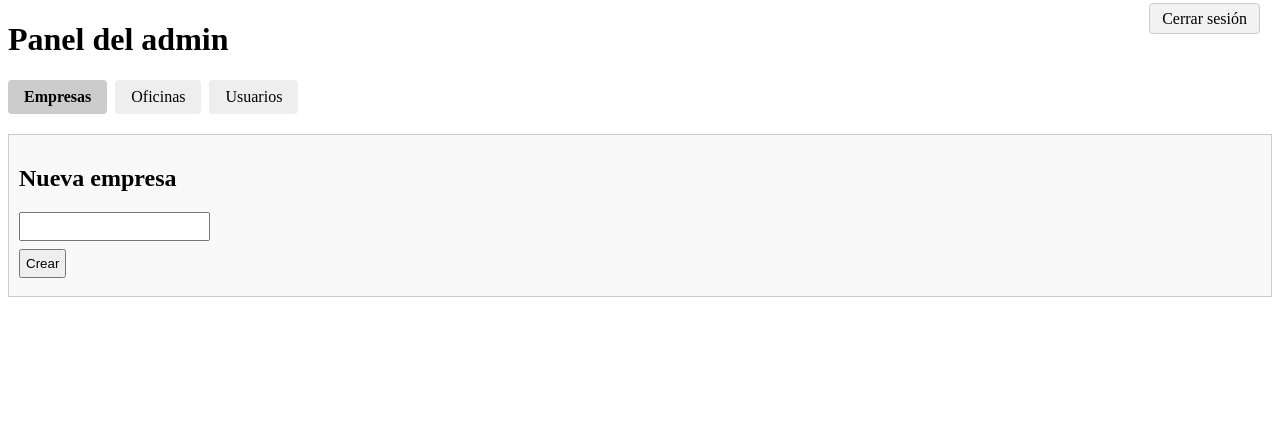
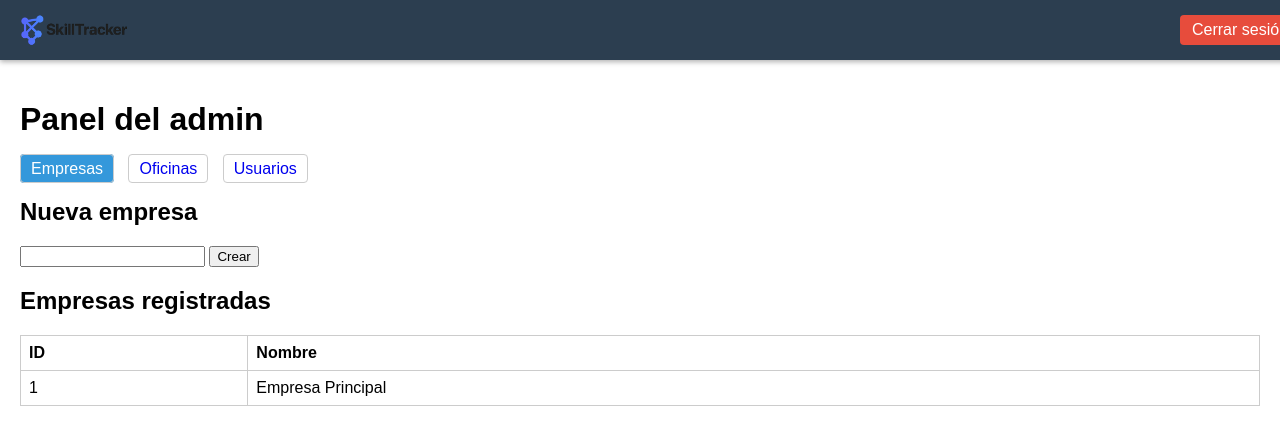
Before and after one commit to nipegun/SkillTracker, a PHP site: page /panel.php in a window 1280 px wide. Shown: the top 445 px of the page. Run offline with PHP 8.4, Linux system fonts and the light colour scheme; a user stored in the database is signed in; data comes from the database, SQL or seed files in the repository.

Commit message:
Update panel.php

```diff
--- a/Web/panel.php
+++ b/Web/panel.php
@@ -10,6 +10,12 @@ if (!esSuperAdmin()) {
 
 $empresas = $pdo->query("SELECT * FROM empresas")->fetchAll();
 $oficinas = $pdo->query("SELECT * FROM oficinas")->fetchAll();
+$usuarios = $pdo->query("
+  SELECT u.*, e.nombre AS empresa, o.nombre AS oficina, o.ciudad AS oficina_ciudad
+  FROM usuarios u
+  JOIN empresas e ON u.empresa_id = e.id
+  JOIN oficinas o ON u.oficina_id = o.id
+")->fetchAll();
 
 $tab = $_GET['tab'] ?? 'empresas';
 ?>
@@ -18,12 +24,15 @@ $tab = $_GET['tab'] ?? 'empresas';
 <head>
   <meta charset="utf-8">
   <title>Panel del admin</title>
-  <link rel="stylesheet" href="/css/estilo.css">
+  <link rel="stylesheet" href="/css/panel.css">
 </head>
 <body>
-  <div class="logout-link">
-    <a href="logout.php">Cerrar sesión</a>
+  <div class="top-bar">
+    <img src="/images/SkillTrackerLogo.png" alt="Logo SkillTracker">
+    <a href="logout.php" class="logout-button">Cerrar sesión</a>
   </div>
+
+  <div class="main-content">
     <h1>Panel del admin</h1>
 
     <div class="tabs">
@@ -40,6 +49,17 @@ $tab = $_GET['tab'] ?? 'empresas';
           <button>Crear</button>
         </form>
 
+        <h2>Empresas registradas</h2>
+        <table>
+          <tr><th>ID</th><th>Nombre</th></tr>
+          <?php foreach ($empresas as $e): ?>
+            <tr>
+              <td><?= htmlspecialchars($e['id']) ?></td>
+              <td><?= htmlspecialchars($e['nombre']) ?></td>
+            </tr>
+          <?php endforeach; ?>
+        </table>
+
       <?php elseif ($tab === 'oficinas'): ?>
         <h2>Nueva oficina</h2>
         <form action="oficinas.php" method="POST">
@@ -47,6 +67,18 @@ $tab = $_GET['tab'] ?? 'empresas';
           <input type="text" name="ciudad" required placeholder="Ciudad">
           <button>Crear</button>
         </form>
+
+        <h2>Oficinas registradas</h2>
+        <table>
+          <tr><th>ID</th><th>Nombre</th><th>Ciudad</th></tr>
+          <?php foreach ($oficinas as $o): ?>
+            <tr>
+              <td><?= htmlspecialchars($o['id']) ?></td>
+              <td><?= htmlspecialchars($o['nombre']) ?></td>
+              <td><?= htmlspecialchars($o['ciudad']) ?></td>
+            </tr>
+          <?php endforeach; ?>
+        </table>
 
       <?php elseif ($tab === 'usuarios'): ?>
         <h2>Nuevo usuario</h2>
@@ -76,9 +108,34 @@ $tab = $_GET['tab'] ?? 'empresas';
           <button>Crear</button>
         </form>
 
+        <h2>Usuarios registrados</h2>
+        <table>
+          <tr>
+            <th>ID</th>
+            <th>Nombre completo</th>
+            <th>Email</th>
+            <th>Empresa</th>
+            <th>Oficina</th>
+            <th>Ciudad</th>
+            <th>Es admin</th>
+          </tr>
+          <?php foreach ($usuarios as $u): ?>
+            <tr>
+              <td><?= htmlspecialchars($u['id']) ?></td>
+              <td><?= htmlspecialchars($u['nombre'] . ' ' . $u['apellido_paterno'] . ' ' . $u['apellido_materno']) ?></td>
+              <td><?= htmlspecialchars($u['email']) ?></td>
+              <td><?= htmlspecialchars($u['empresa']) ?></td>
+              <td><?= htmlspecialchars($u['oficina']) ?></td>
+              <td><?= htmlspecialchars($u['ciudad']) ?></td>
+              <td><?= $u['es_admin'] ? 'Sí' : 'No' ?></td>
+            </tr>
+          <?php endforeach; ?>
+        </table>
+
       <?php else: ?>
         <p>Pestaña no válida.</p>
       <?php endif; ?>
     </div>
+  </div>
 </body>
 </html>
```
Lines whose indentation alone changed are shown as unchanged.
